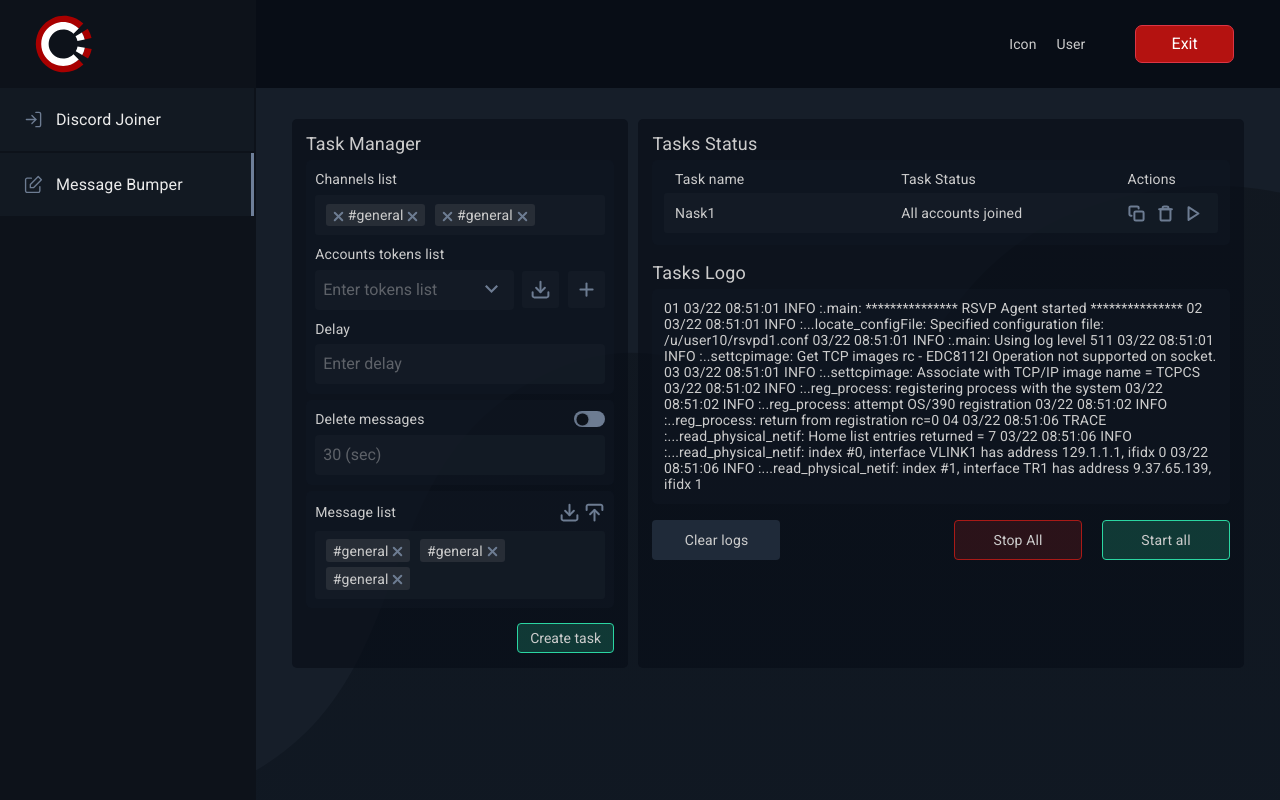
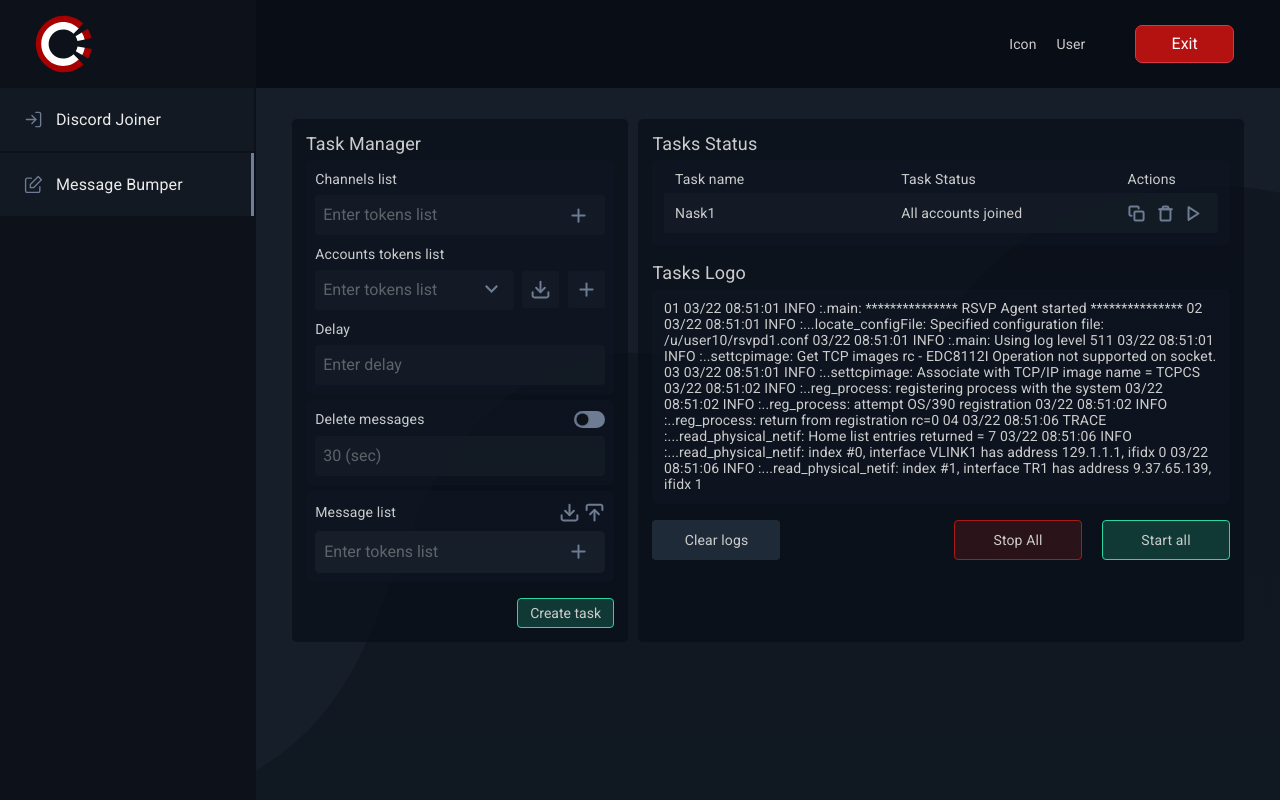
Before and after one commit to BolshanDV/discord_joiner_UI, a Nuxt app: page /massageBumper in a window 1280 px wide. Built offline with nearby package versions, Linux system fonts and the light colour scheme.

Commit message:
creating a channel list and message list with the function of deleting and adding

```diff
--- a/components/discordJoinerModule/taskManager/taskManager.vue
+++ b/components/discordJoinerModule/taskManager/taskManager.vue
@@ -23,7 +23,6 @@
                 @click="DROP_DOWN_LIST_WITH_TOKEN"
             ><img src="../../../assets/icons/row.svg" alt="" :class="{row_rotate: dropDownMenuFlag}">
             </div>
-
           </div>
         </div>
         <div class="additional_functional work_space_element item"
--- /dev/null
+++ b/components/messageBumperModule/messageList.vue
@@ -0,0 +1,97 @@
+<template>
+  <div class="work_space column">
+    <div class="work_space_element_title row_position work_space_element_advent">
+      <div>Message list</div>
+      <div>
+        <img src="../../assets/icons/download.svg" alt="">
+        <img src="../../assets/icons/download.svg" alt="" class="mini_element_icons" style="transform: rotate(180deg)">
+      </div>
+    </div>
+    <div class="text-field__icon">
+      <input class="text-field__input input_element" v-model="message" type="search" name="search"  autocomplete="off" placeholder="Enter tokens list">
+      <div
+          class="text-field__aicon"
+          @click="ADD_MESSAGE_TO_LISTS_WITH_CLEAN_UP(message)"
+      ><img src="../../assets/icons/add.svg" alt="">
+      </div>
+
+    </div>
+    <div
+        class="work_space_element row_position space_element"
+        v-if="messageList.length !== 0"
+    >
+      <div
+          class="row_position mini_element"
+          v-for="(message, index) in messageList"
+          :key="index"
+      >
+        <div>#{{ message }}</div>
+        <div class="mini_element_icons"
+             @click="DELETE_MESSAGE(index)"
+        >
+          <img src="../../assets/icons/cross.svg" alt="">
+        </div>
+      </div>
+    </div>
+  </div>
+</template>
+
+<script>
+import {mapGetters, mapMutations} from 'vuex'
+export default {
+name: "messageList",
+  data() {
+    return {
+      message: '',
+    }
+  },
+  computed: {
+    ...mapGetters('messageBumperStore/messageBumper', ['messageList'])
+  },
+  methods: {
+    ...mapMutations('messageBumperStore/messageBumper',['ADD_MESSAGE_TO_LISTS', 'DELETE_MESSAGE']),
+    ADD_MESSAGE_TO_LISTS_WITH_CLEAN_UP(message){
+      this.ADD_MESSAGE_TO_LISTS(message);
+      this.message = ''
+    }
+  }
+
+}
+</script>
+
+<style scoped>
+.work_space{
+  background: rgba(16,23,34,0.6);
+  border-radius: 5px;
+  padding: 0 3% 3% 3%;
+  margin-top: 2%;
+}
+.work_space_element{
+  background: rgba(22,30,41,0.6);
+  border-radius: 3px;
+  height: 6%;
+}
+.work_space_element_title{
+  margin-top: 3.75%;
+  margin-bottom: 2.75%;
+}
+.work_space_element_advent{
+  justify-content: space-between;
+  align-items: center;
+}
+.mini_element{
+  background: #272D36;
+  border-radius: 3px;
+  padding: 1.2% 2.5%;
+  margin: 1% 1.75%;
+  justify-content: space-between;
+  align-items: center;
+}
+.space_element{
+  padding: 2%;
+  flex-wrap: wrap;
+}
+.mini_element_icons{
+  margin-left: 4px;
+}
+</style>
--- a/components/messageBumperModule/taskManagerBumper.vue
+++ b/components/messageBumperModule/taskManageBumper.vue
@@ -7,16 +7,32 @@
       <div class="work_space_element_title">
         Channels list
       </div>
-      <div class="work_space_element row_position space_element">
-        <div class="mini_element row_position">
-            <div><img src="../../assets/icons/cross.svg" alt=""></div>
-            <div class="mini_element_icons">#general</div>
-            <div class="mini_element_icons"><img src="../../assets/icons/cross.svg" alt=""></div>
+      <div class="text-field__icon">
+        <input class="text-field__input input_element" v-model="channelList" type="search" name="search"  autocomplete="off" placeholder="Enter tokens list">
+        <div
+            class="text-field__aicon"
+            @click="ADD_CHANNEL_TO_LISTS_WITH_CLEAN_UP(channelList)"
+        ><img src="../../assets/icons/add.svg" alt="">
         </div>
-        <div class="mini_element row_position">
-          <div><img src="../../assets/icons/cross.svg" alt=""></div>
-          <div class="mini_element_icons">#general</div>
-          <div class="mini_element_icons"><img src="../../assets/icons/cross.svg" alt=""></div>
+
+      </div>
+      <div
+          class="work_space_element row_position space_element"
+          v-if="channelLists.length !== 0"
+      >
+        <div
+            class="mini_element row_position"
+            v-for="(channel, index) in channelLists"
+            :key="index"
+        >
+            <div><img src="../../assets/images/chennelImage.svg" alt=""></div>
+            <div class="mini_element_icons">#{{ channel }}</div>
+            <div
+                class="mini_element_icons"
+                @click="DELETE_CHANNEL(index)"
+            >
+              <img src="../../assets/icons/cross.svg" alt="">
+            </div>
         </div>
       </div>
 
@@ -61,30 +77,7 @@
         <input class="text-field__input input_element" v-model="deleteMasses" autocomplete="off" placeholder="30 (sec)" type="search" name="search">
       </div>
     </div>
-    <div class="work_space column">
-      <div class="work_space_element_title row_position work_space_element_advent">
-          <div>Message list</div>
-          <div>
-            <img src="../../assets/icons/download.svg" alt="">
-            <img src="../../assets/icons/download.svg" alt="" class="mini_element_icons" style="transform: rotate(180deg)">
-          </div>
-      </div>
-      <div class="work_space_element row_position space_element">
-        <div class="row_position mini_element">
-          <div>#general</div>
-          <div class="mini_element_icons"><img src="../../assets/icons/cross.svg" alt=""></div>
-        </div>
-        <div class="row_position mini_element">
-          <div>#general</div>
-          <div class="mini_element_icons"><img src="../../assets/icons/cross.svg" alt=""></div>
-        </div>
-        <div class="row_position mini_element">
-          <div>#general</div>
-          <div class="mini_element_icons"><img src="../../assets/icons/cross.svg" alt=""></div>
-        </div>
-       </div>
-
-    </div>
+    <message-list/>
     <div class="row_position row_position_btn">
       <b-button
           variant="outline-info"
@@ -99,15 +92,31 @@
 </template>
 
 <script>
+import messageList from "./messageList";
+import {mapMutations, mapGetters} from 'vuex'
 export default {
   name: "taskManagerBumper",
+  components: {
+    messageList
+  },
   data() {
     return {
       tokenList: '',
       delay: '',
       deleteMasses: '',
+      channelList: ''
     }
   },
+  computed: {
+    ...mapGetters('messageBumperStore/messageBumper', ['channelLists'])
+  },
+  methods: {
+    ...mapMutations('messageBumperStore/messageBumper', ['ADD_CHANNEL_TO_LISTS','DELETE_CHANNEL']),
+    ADD_CHANNEL_TO_LISTS_WITH_CLEAN_UP(channelItem) {
+      this.ADD_CHANNEL_TO_LISTS(channelItem);
+      this.channelList = ''
+    }
+  }
 }
 </script>
 
--- a/pages/massageBumper.vue
+++ b/pages/massageBumper.vue
@@ -13,7 +13,7 @@
 <script>
 import taskLogsComponent from "../components/discordJoinerModule/taskLogs";
 import taskStatusComponent from "../components/discordJoinerModule/taskStatus";
-import taskManagerBumper from "../components/messageBumperModule/taskManagerBumper";
+import taskManagerBumper from "../components/messageBumperModule/taskManageBumper";
 export default {
   name: "home",
   components: {
--- a/store/discordJoinerStore/discordJoiner.js
+++ b/store/discordJoinerStore/discordJoiner.js
@@ -7,13 +7,13 @@ export const state = () => ({
     errorToken: null,
     successJoined: [],
     globalStatus: false,
-    dropDownMenuFlag: false
+    dropDownMenuFlag: false,
 })
 
 export const getters = {
     popUpFlag: state => state.popUpFlag,
     tokens: state => state.tokens,
-    dropDownMenuFlag: state => state.dropDownMenuFlag
+    dropDownMenuFlag: state => state.dropDownMenuFlag,
 }
 export const mutations = {
     POPUP_DISPLAY: (state) => {
@@ -26,10 +26,10 @@ export const mutations = {
         state.errorToken = token;
     },
     SAVE_SINGLE_TOKEN: (state, token) => {
-        state.tokens.push(token)
+        if (token !== 0 ) state.tokens.push(token)
     },
     ADD_SUCCESS_TOKEN: (state, token) => {
-        state.successJoined.push(token);
+        if ( token !== 0) state.successJoined.push(token);
     },
     SWITCH_GLOBAL_STATUS: (state, status) => {
         state.globalStatus = status;
@@ -39,7 +39,7 @@ export const mutations = {
     },
     DELETE_TOKEN_FROM_LIST: (state, index) => {
         state.tokens.splice(index, 1)
-    }
+    },
 
 }
 export const actions = {
--- /dev/null
+++ b/store/messageBumperStore/messageBumper.js
@@ -0,0 +1,26 @@
+export const state = () => ({
+    channelLists: [],
+    messageList: []
+})
+
+export const getters = {
+    channelLists: state => state.channelLists,
+    messageList: state => state.messageList
+}
+export const mutations = {
+    ADD_CHANNEL_TO_LISTS: (state, channelElement) => {
+        if (channelElement !== '')state.channelLists.push(channelElement)
+    },
+    DELETE_CHANNEL: (state, index) => {
+        state.channelLists.splice(index, 1)
+    },
+    ADD_MESSAGE_TO_LISTS: (state, massageItem) => {
+        if (massageItem !== '') state.messageList.push(massageItem)
+    },
+    DELETE_MESSAGE: (state, index) => {
+        state.messageList.splice(index, 1)
+    },
+}
+export const actions = {
+
+}
```
Also changed, not shown: assets/images/chennelImage.svg (added).
